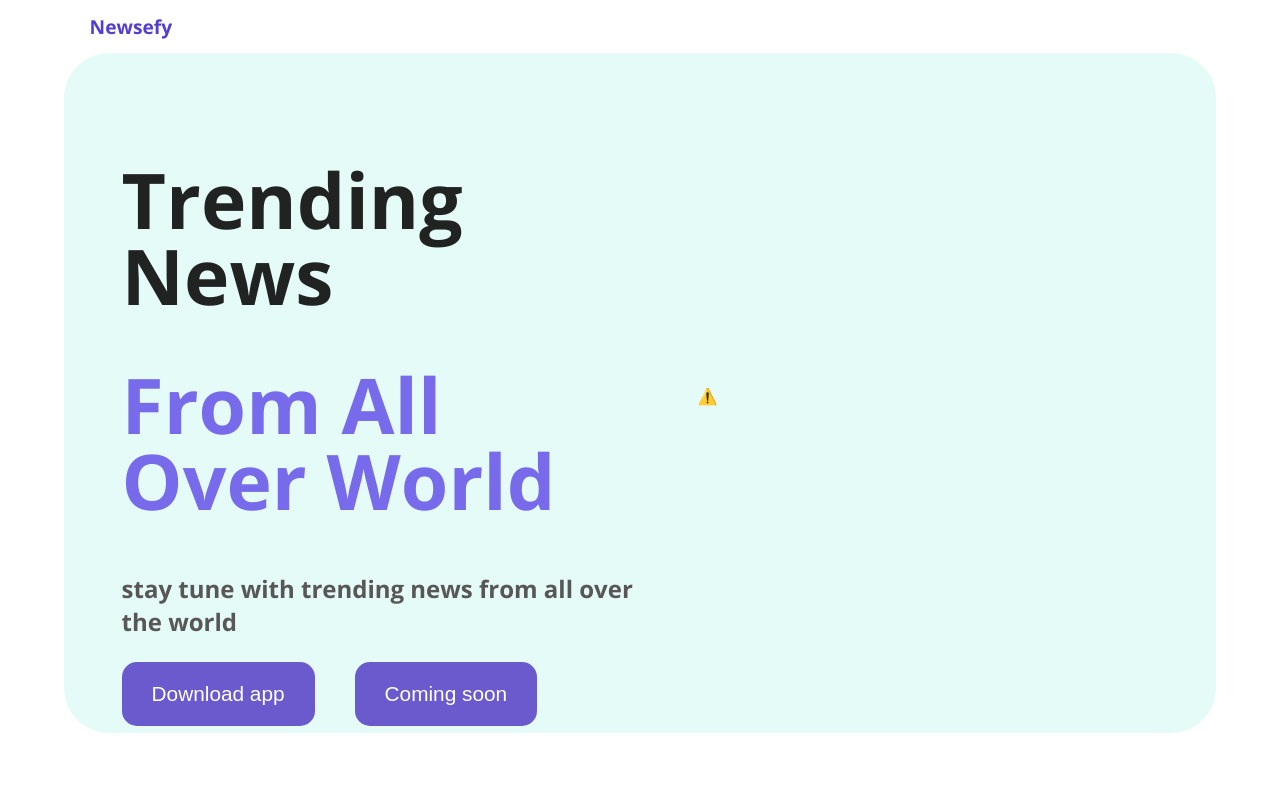
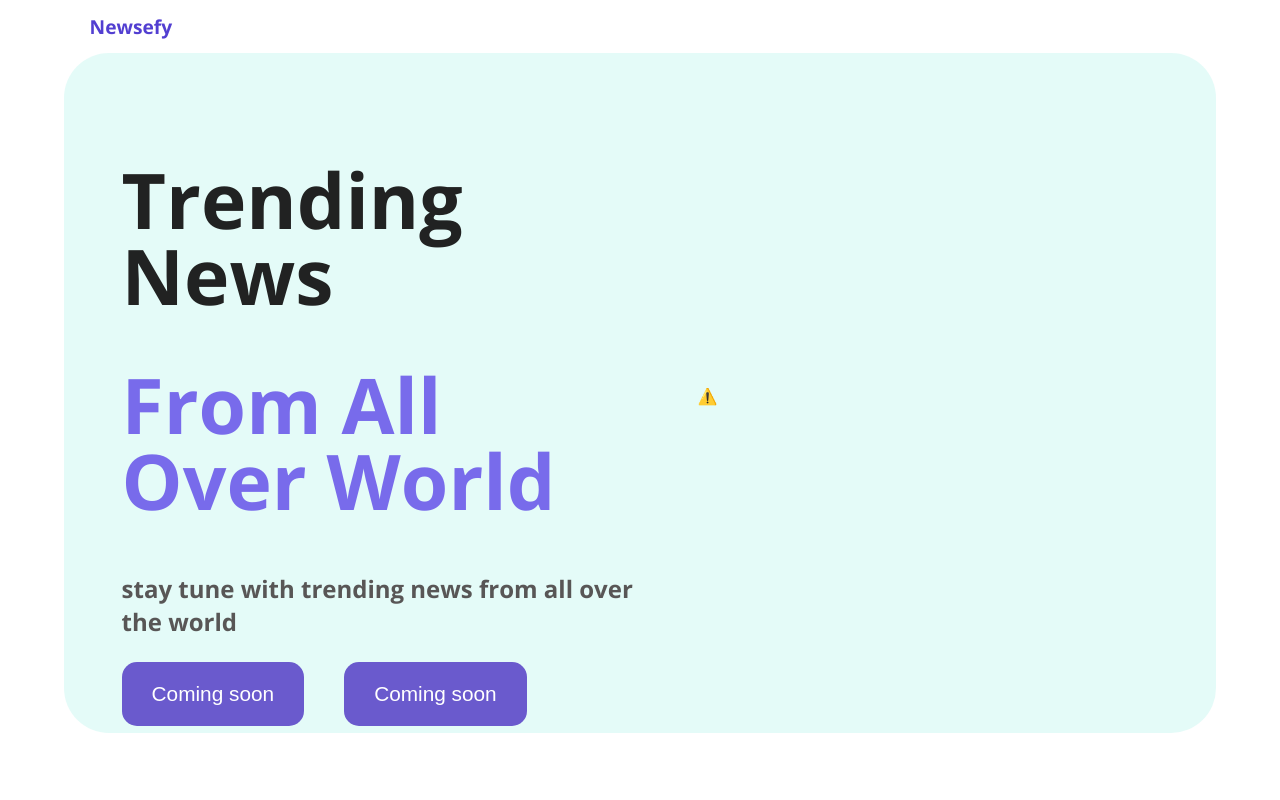
Before and after one commit to HirendraJyani/News-website, a React (Create React App) app: page / in a window 1280 px wide. Shown: the top 800 px of the page. Built offline with nearby package versions, Linux system fonts and the light colour scheme; no server answers.

Commit message:
updated button content

```diff
--- a/src/components/Home/Home.js
+++ b/src/components/Home/Home.js
@@ -8,7 +8,7 @@ function Home() {
                 <h1 className="headText1">Trending News</h1>
                 <h1 className="headText2"> From All Over World</h1>
                 <p className="headPar">stay tune with trending news from all over the world</p>
-                <button className="headBut1">Download app</button>
+                <button className="headBut1">Coming soon</button>
                 <button className="headBut3">Coming soon</button>
             </div>
             <div className="rightContent">
```
